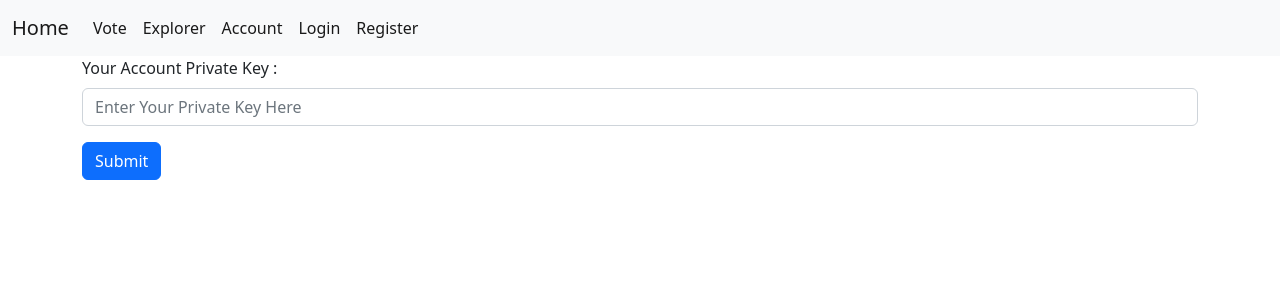
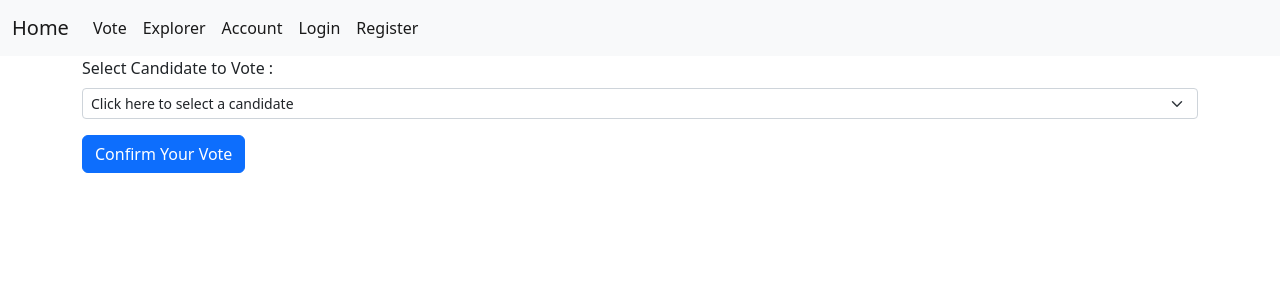
Before and after one commit to Techminate-Labs/Decentralized-Voting-Wallet, a React (Create React App) app: page /vote in a window 1280 px wide. Shown: the top 300 px of the page. Built offline with nearby package versions, Linux system fonts and the light colour scheme.

Commit message:
working on create vote on voter wallet

```diff
--- a/package.json
+++ b/package.json
@@ -8,6 +8,8 @@
     "@testing-library/react": "^13.3.0",
     "@testing-library/user-event": "^13.5.0",
     "axios": "^0.27.2",
+    "crypto-browserify": "^3.12.0",
+    "crypto-js": "^4.1.1",
     "elliptic": "^6.5.4",
     "react": "^18.2.0",
     "react-dom": "^18.2.0",
--- a/src/pages/Login.js
+++ b/src/pages/Login.js
@@ -30,10 +30,8 @@ function Login() {
 
         const response = await axios.get('http://127.0.0.1:8000/api/voterGetByPubKey/'+publicKey);
         if(response.data.query_status === '404'){
-            console.log(response.data.message);
             setMessage(response.data.message);
         }else if(response.data.query_status === '200'){
-            console.log(response.data.message);
             setMessage(response.data.message);
             const walletData = {
                 'nid':response.data.nid,
--- a/src/pages/Vote.js
+++ b/src/pages/Vote.js
@@ -1,7 +1,21 @@
+import { useState } from 'react';
+
 function Vote() {
+  const Transaction = require('../utilities/Transaction');
+  const EdDSA = require('elliptic').eddsa;
+  const ec = new EdDSA('ed25519')
+
+  const [candidate, setCandidate] = useState('');
+  const [voter, setVoter] = useState(null);
 
   const handleSubmit = async (e) => {
     e.preventDefault();
+    console.log(candidate);
+    const localData = localStorage.getItem('wallet');
+    if(localData){
+      setVoter(JSON.parse(localData));
+      const keyPair = ec.keyFromSecret(voter.private_key);
+    }
 
   }
 
@@ -11,10 +25,19 @@ function Vote() {
         <div className="row">
             <form onSubmit={handleSubmit}>
             <div className="mb-3">
-                <label htmlFor="priKey" className="form-label">Your Account Private Key : </label>
-                <input type="text" className="form-control" id="priKey" name='priKey' placeholder="Enter Your Private Key Here" aria-describedby="emailHelp" />
+                <label htmlFor="priKey" className="form-label">Select Candidate to Vote : </label>
+                <select className="form-select form-select-sm"
+                  aria-label=".form-select-sm example"
+                  value={candidate}
+                  onChange={(e) => setCandidate(e.target.value)}
+                  >
+                  <option value=''>Click here to select a candidate</option>
+                  <option value="17c9eed63b84914f6f14dadf6ac14be8aa8aed5a31eabb066a68d18ccc281e79">Boat</option>
+                  <option value="4bd3973fcbe8a0046b90992d8b91effd1e68ad0db4bbb5247cf281a06bd04cb1">Rose</option>
+                  <option value="7935f36bbdfbe1357ef32f683ec7d721952f39115adf929ac26aeb9b047c82e5">Kite</option>
+                </select>
             </div>
-            <button type="submit" className="btn btn-primary">Submit</button>
+            <button type="submit" className="btn btn-primary">Confirm Your Vote</button>
             </form>
         </div>
       </div>
--- a/src/utilities/Transaction.js
+++ b/src/utilities/Transaction.js
@@ -1,4 +1,4 @@
-const crypto = require('crypto');
+const crypto = require('crypto-browserify');
 const EC = require('elliptic').ec;
 
 const ec = new EC('secp256k1');
```
Also changed, not shown: cmd.txt, 1 other file (tests, documents, lock files or other folders).
